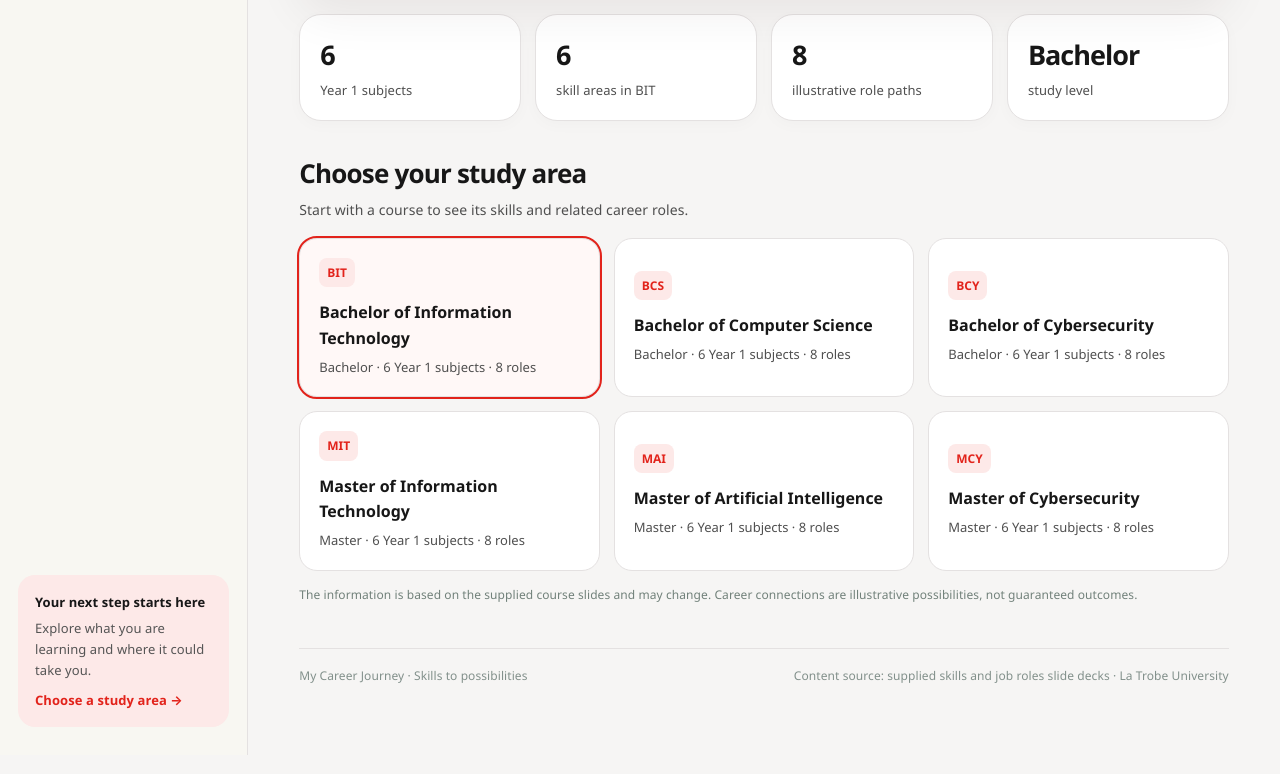
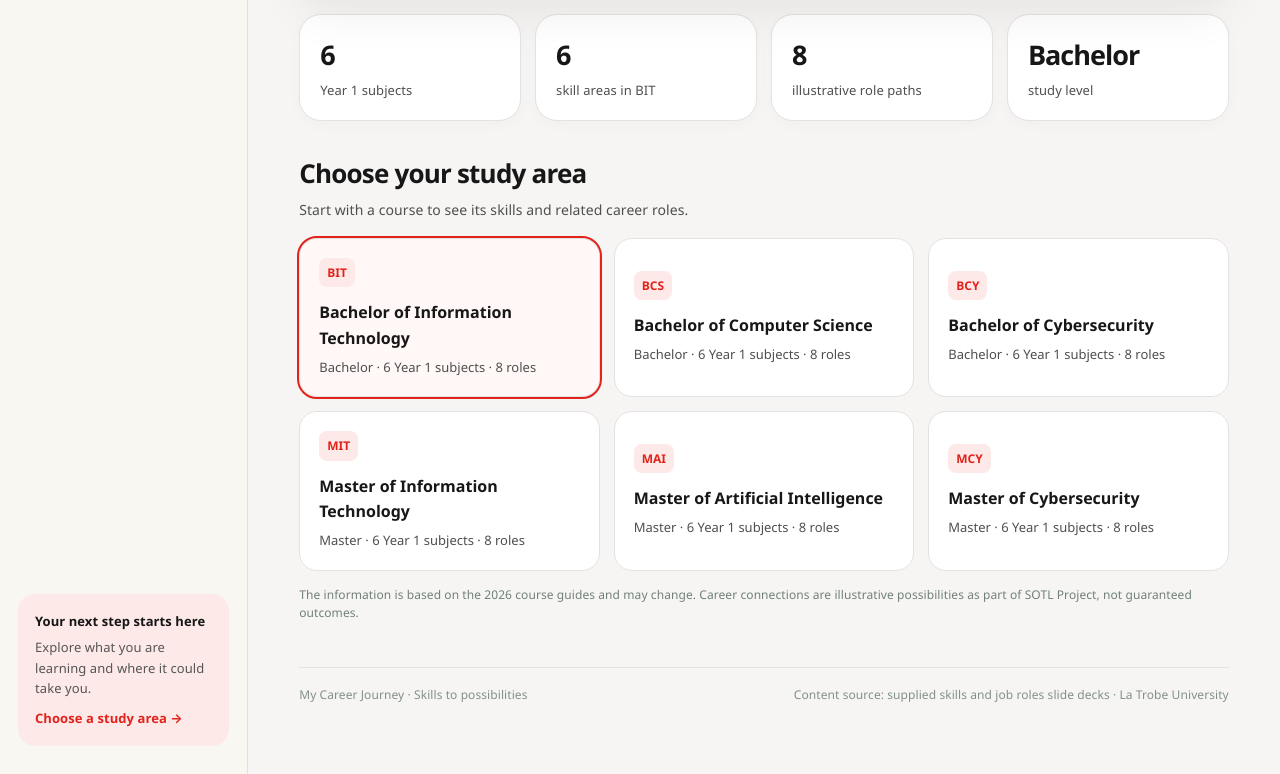
Before and after one commit to alex-tomy/my-career-journey, a plain HTML site: page index.html in a window 1280 px wide. Shown: the part 517-1291 px from the top of the page. Drawn offline with Linux system fonts and the light colour scheme.

Commit message:
Update index.html

```diff
--- a/index.html
+++ b/index.html
@@ -59,7 +59,7 @@
       <div class="stats" id="stats"></div>
       <div class="page-head" id="programs"><div><h2>Choose your study area</h2><p>Start with a course to see its skills and related career roles.</p></div></div>
       <div class="program-grid" id="program-grid"></div>
-      <p class="note">The information is based on the supplied course slides and may change. Career connections are illustrative possibilities, not guaranteed outcomes.</p>
+      <p class="note">The information is based on the 2026 course guides and may change. Career connections are illustrative possibilities as part of SOTL Project, not guaranteed outcomes.</p>
     </section>
     <section class="view" id="view-skills">
       <div class="page-head"><div><h2>Skills you are building</h2><p id="skills-subtitle"></p></div></div>
```
